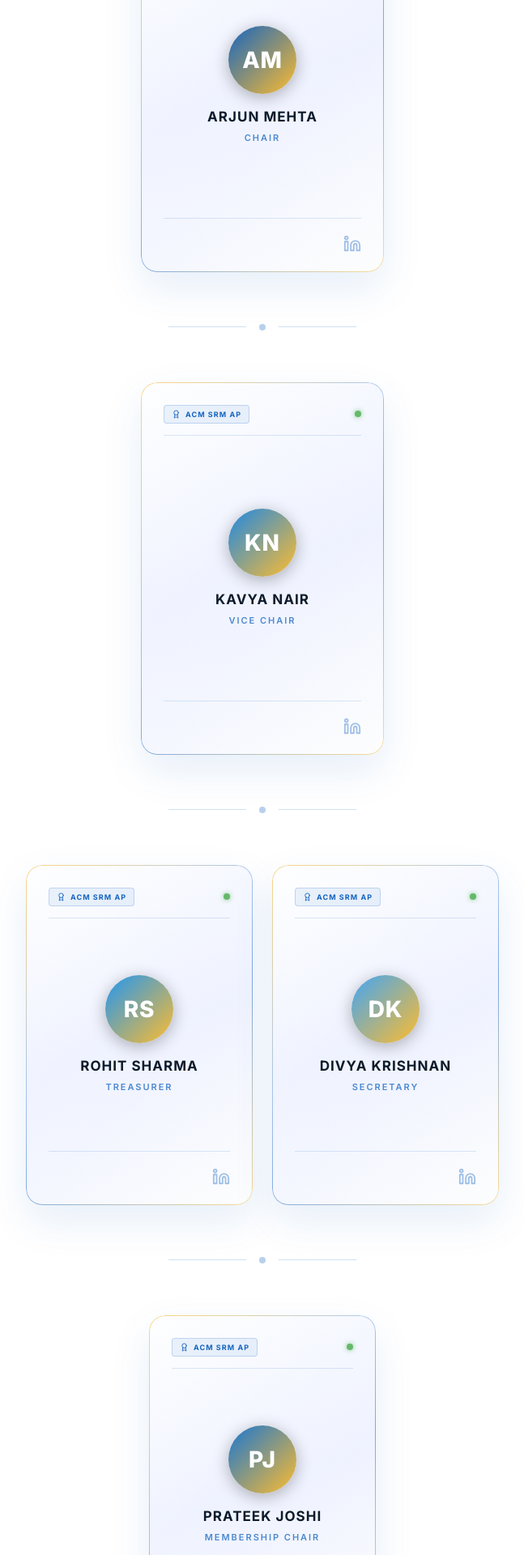
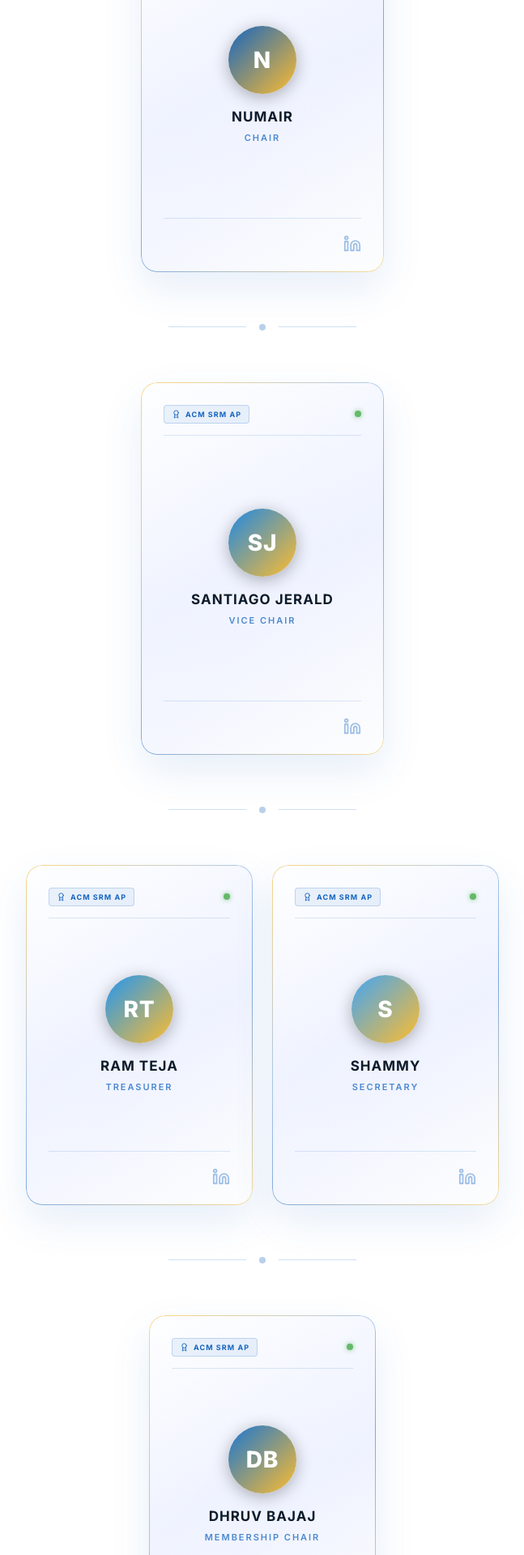
Before and after one commit to mevarx/acm_website, a Next.js app: page /team in a window 1280 px wide. Shown: the part 440-2360 px from the top of the page at 81% size, without its empty margins (316-963 px from the left). Built offline with nearby package versions, Linux system fonts and the light colour scheme.

Commit message:
Update core team member names

```diff
--- a/src/data/team.ts
+++ b/src/data/team.ts
@@ -18,56 +18,56 @@ export interface FacultySponsor {
 
 export const teamMembers: TeamMember[] = [
   {
-    name: "Arjun Mehta",
+    name: "Numair",
     role: "Chair",
     tier: 1,
     bio: "Overall leadership, strategic direction, and external representation of the chapter.",
     linkedin: "https://linkedin.com",
-    initials: "AM",
+    initials: "N",
     color: "#1565C0",
   },
   {
-    name: "Kavya Nair",
+    name: "Santiago Jerald",
     role: "Vice Chair",
     tier: 2,
     bio: "Oversees internal operations and cross-domain coordination across all verticals.",
     linkedin: "https://linkedin.com",
-    initials: "KN",
+    initials: "SJ",
     color: "#1E88E5",
   },
   {
-    name: "Rohit Sharma",
+    name: "Ram Teja",
     role: "Treasurer",
     tier: 3,
     bio: "Financial operations, budget planning, fund allocation, and chapter accounting.",
     linkedin: "https://linkedin.com",
-    initials: "RS",
+    initials: "RT",
     color: "#2196F3",
   },
   {
-    name: "Divya Krishnan",
+    name: "Shammy",
     role: "Secretary",
     tier: 3,
     bio: "Meeting minutes, official documentation, inter-domain communication, and day-to-day administration.",
     linkedin: "https://linkedin.com",
-    initials: "DK",
+    initials: "S",
     color: "#42A5F5",
   },
   {
-    name: "Prateek Joshi",
+    name: "Dhruv Bajaj",
     role: "Membership Chair",
     tier: 4,
     bio: "Member recruitment, onboarding, retention, engagement, and database management.",
     linkedin: "https://linkedin.com",
-    initials: "PJ",
+    initials: "DB",
     color: "#1976D2",
   },
 ];
 
 export const facultySponsor: FacultySponsor = {
-  name: "Dr. Ramesh Venkataraman",
-  designation: "Associate Professor",
+  name: "Dr. Priyanka Singh",
+  designation: "Faculty Advisor",
   department: "Department of Computer Science & Engineering",
-  initials: "RV",
+  initials: "PS",
   color: "#0D47A1",
 };
```
